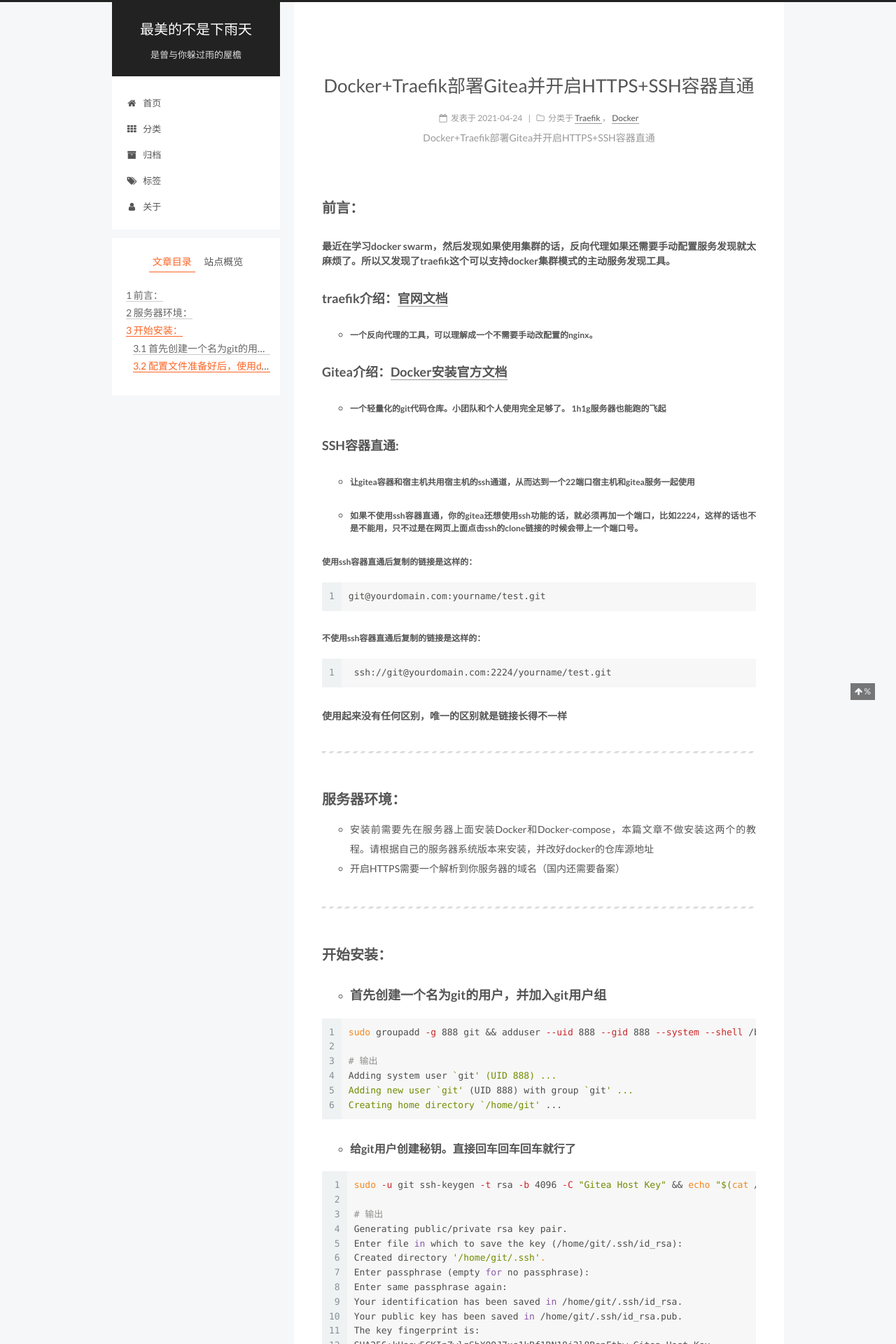
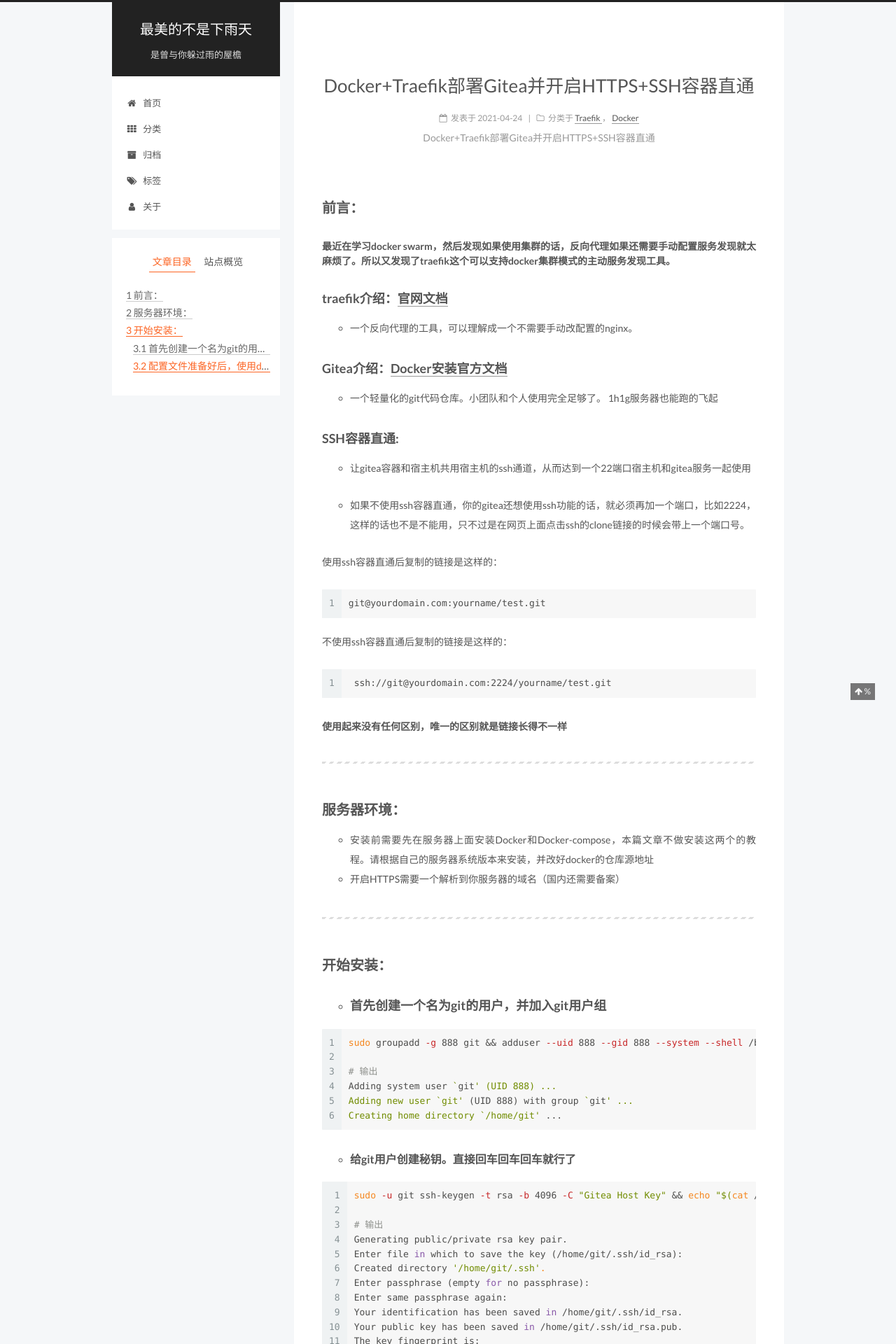
Before and after one commit to 1269146988/1269146988.github.io, a Jekyll site: the page built from docs/_posts/2021-04-27-traefik_readme.md, in a window 1280 px wide. Shown: the top 1920 px of the page at 70% size. Built offline with Jekyll 4.4.1, drawn with Linux system fonts in a browser that asks for light colours; comment, search, counter and statistics services are not loaded.

Commit message:
更新博客

````diff
--- a/docs/_posts/2021-04-27-traefik_readme.md
+++ b/docs/_posts/2021-04-27-traefik_readme.md
@@ -13,25 +13,25 @@
 
 ### traefik介绍：[官网文档](https://doc.traefik.io/traefik/)
 
-- ###### 一个反向代理的工具，可以理解成一个不需要手动改配置的nginx。
+- 一个反向代理的工具，可以理解成一个不需要手动改配置的nginx。
 
 ### Gitea介绍：[Docker安装官方文档](https://docs.gitea.io/zh-cn/install-with-docker/)
 
-- ###### 一个轻量化的git代码仓库。小团队和个人使用完全足够了。 1h1g服务器也能跑的飞起
+- 一个轻量化的git代码仓库。小团队和个人使用完全足够了。 1h1g服务器也能跑的飞起
 
 ### SSH容器直通:
 
-- ###### 让gitea容器和宿主机共用宿主机的ssh通道，从而达到一个22端口宿主机和gitea服务一起使用
+- 让gitea容器和宿主机共用宿主机的ssh通道，从而达到一个22端口宿主机和gitea服务一起使用
 
-- ###### 如果不使用ssh容器直通，你的gitea还想使用ssh功能的话，就必须再加一个端口，比如2224，这样的话也不是不能用，只不过是在网页上面点击ssh的clone链接的时候会带上一个端口号。
+- 如果不使用ssh容器直通，你的gitea还想使用ssh功能的话，就必须再加一个端口，比如2224，这样的话也不是不能用，只不过是在网页上面点击ssh的clone链接的时候会带上一个端口号。
 
-###### 使用ssh容器直通后复制的链接是这样的：
+使用ssh容器直通后复制的链接是这样的：
 
 ```sh
 git@yourdomain.com:yourname/test.git
 ```
 
-###### 不使用ssh容器直通后复制的链接是这样的：
+不使用ssh容器直通后复制的链接是这样的：
 
 ```shell
  ssh://git@yourdomain.com:2224/yourname/test.git
````
